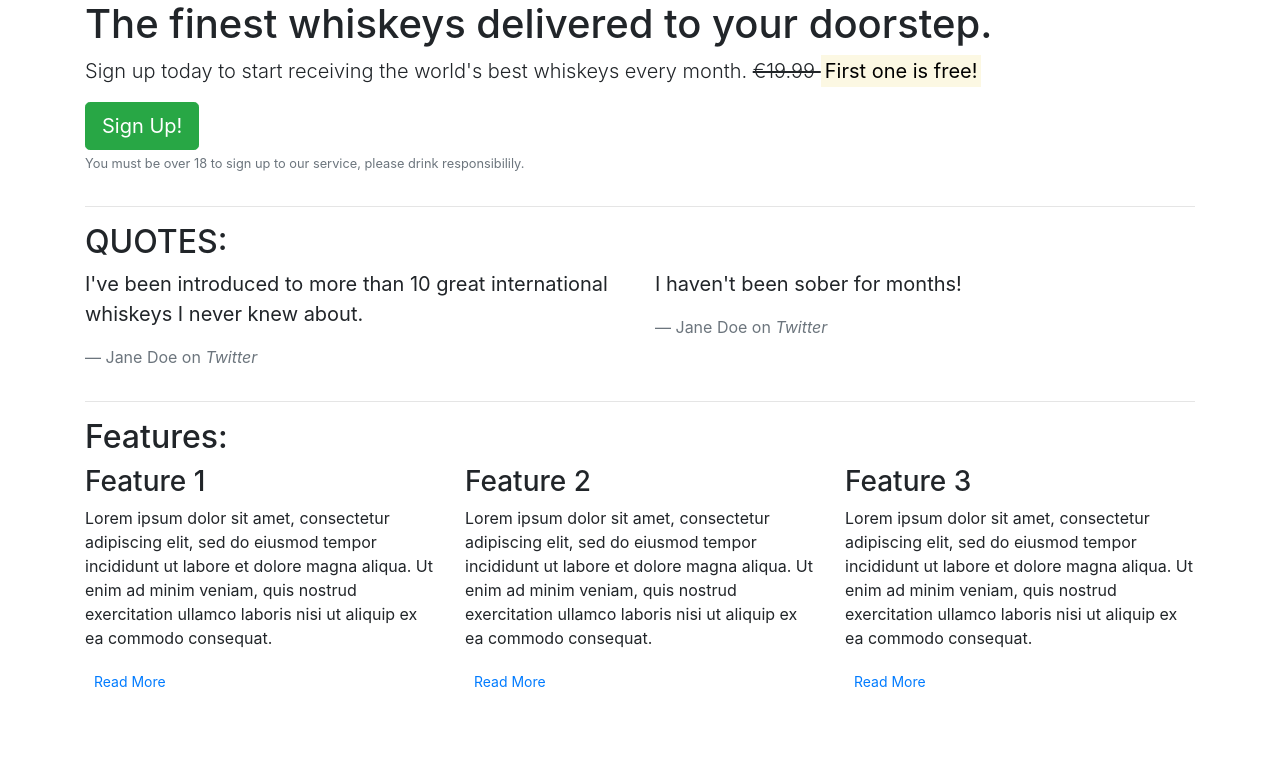
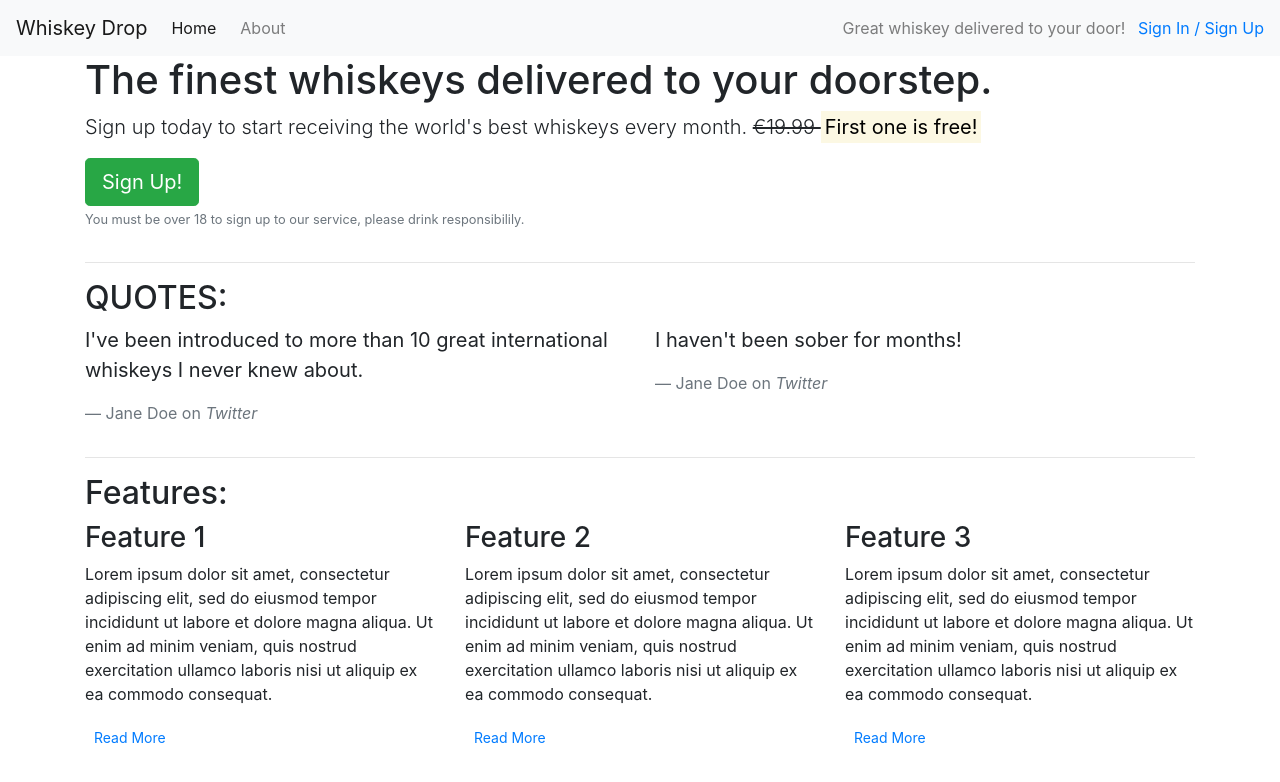
Before and after one commit to Ryan-Martin22/whiskey-drop, a plain HTML site: page index.html in a window 1280 px wide. Drawn offline with nearby package versions, Linux system fonts and the light colour scheme.

Commit message:
add navbar

```diff
--- a/index.html
+++ b/index.html
@@ -10,6 +10,18 @@
 </head>
 
 <body>
+    <nav class="navbar navbar-light bg-light navbar-expand-sm">
+        <a href="/" class="navbar-brand">Whiskey Drop</a>
+        <ul class="navbar-nav mr-auto">
+            <li class="active nav-item mr-2"><a class="nav-link" href="/">Home</a></li>
+            <li class="nav-item mr-2"><a class="nav-link" href="/about">About</a></li>
+            <li class="nav-item mr-2 d-block d-sm-none"><a class="nav-link" href="/login">Sign In / Sign Up</a></li>
+        </ul>
+        <div class="d-none d-md-block">
+            <p class="navbar-text my-auto mr-2">Great whiskey delivered to your door!</p>
+            <a href="/login">Sign In / Sign Up</a>
+        </div>
+    </nav>
     <article class="container">
         <!-- Callout -->
         <div class="row">
```
